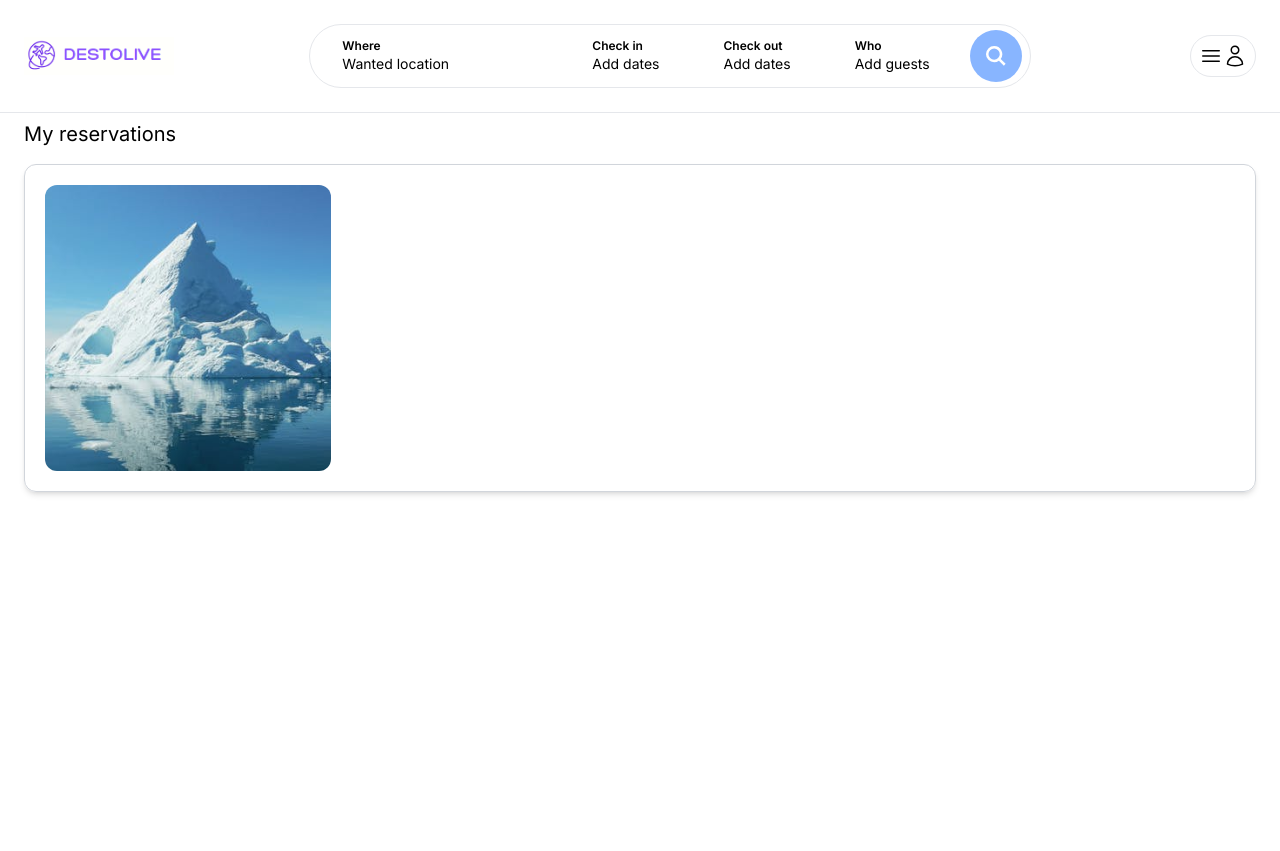
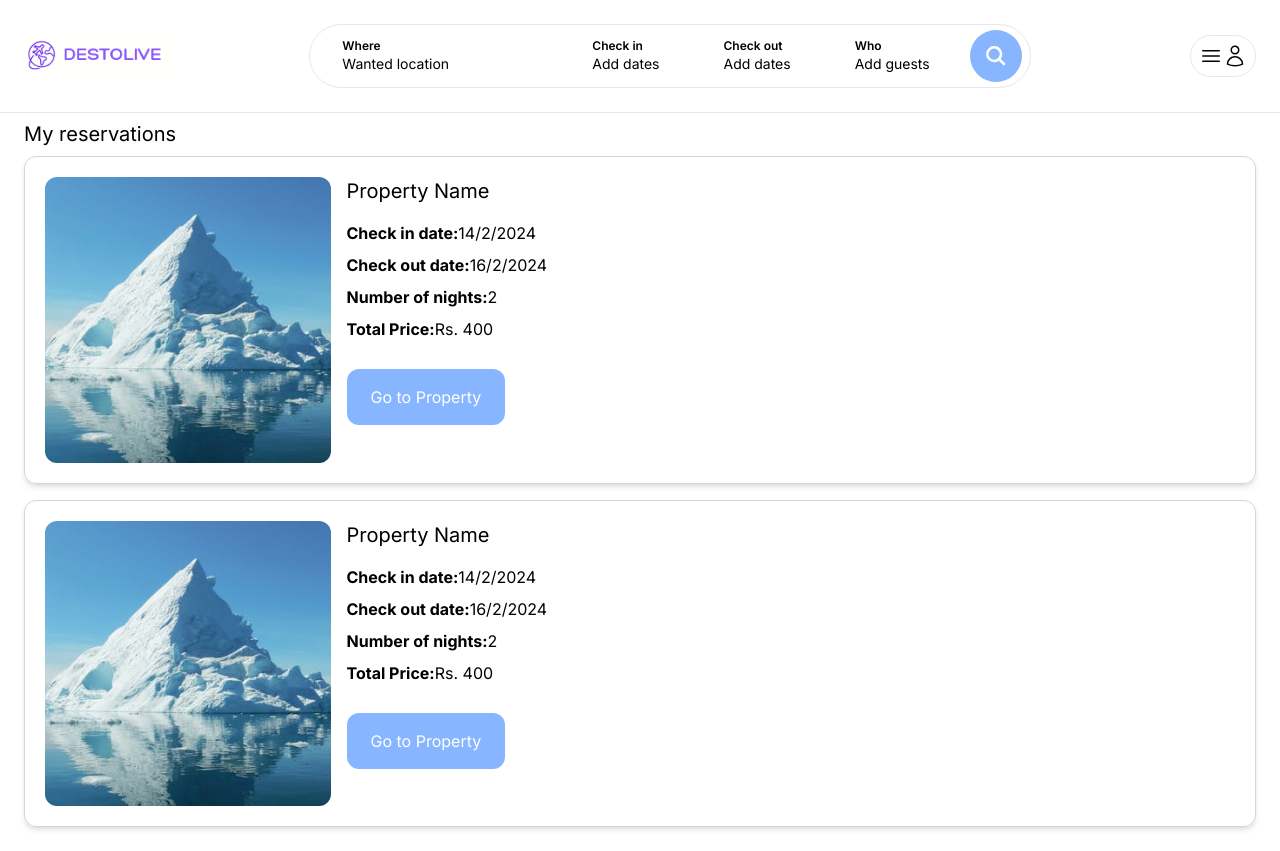
Before and after one commit to Shadowsweep/destolive, a Next.js app: page /myreservations in a window 1280 px wide. Before the commit the page ends 800 px from the top, so only its background shows below. Built offline with nearby package versions, Linux system fonts and the light colour scheme.

Commit message:
inbox page created

```diff
--- /dev/null
+++ b/app/inbox/page.tsx
@@ -0,0 +1,10 @@
+import Image from "next/image"
+import PropertyList from "../components/properties/PropertyList";
+
+const InboxPage  = () => {
+    return (
+      <main className="mt-6 max-w-[1500px] mx-auto px-6 pb-6">
+      <h1 className="mt-4 my-6 mb-2 text-xl">Inbox</h1>
+      </main>
+    )}
+export default InboxPage ;
--- /dev/null
+++ b/app/myproperties/page.tsx
@@ -0,0 +1,16 @@
+import Image from "next/image"
+import PropertyList from "../components/properties/PropertyList";
+
+const MyPropertiesPage  = () => {
+    return (
+      <main className="mt-6 max-w-[1500px] mx-auto px-6 pb-6">
+      <h1 className="mt-4 my-6 mb-2 text-xl">My properties</h1>
+
+      <div className=" grid grid-cols-1 md:grid-cols-3   gap-6  ">
+                     <PropertyList />
+            </div>
+
+      </main>
+      )}
+
+export default  MyPropertiesPage;
--- a/app/myreservations/page.tsx
+++ b/app/myreservations/page.tsx
@@ -1,14 +1,13 @@
 import Image from "next/image"
-import ContactButton from "@/app/components/ContactButton"
-import PropertyList from "@/app/components/properties/PropertyList"
 
 
 const MyReservationsPage  = () => {
     return (
       <main className="mt-6 max-w-[1500px] mx-auto px-6 pb-6">
-      <h1 className="mt-4 mb-2 text-xl">My reservations</h1>
-      <div>
-        <div className="p-5 mt-4 grid grid-cols-4 gap-4 shadow-md border border-gray-300 rounded-xl">
+      <h1 className="mt-4 my-6 mb-2 text-xl">My reservations</h1>
+
+      <div className="space-y-4" >
+        <div className="p-5   grid grid-cols-1  md:grid-cols-4 gap-4 shadow-md border border-gray-300 rounded-xl">
           <div className="col-span-1">
             <div className="relative overflow-hidden aspect-square rounded-xl">
               <Image
@@ -19,8 +18,46 @@
               />
             </div>
           </div>
+
+          <div className=" col-span-1   md:col-span-3 ">
+             <h2 className="mb-4 text-xl "> Property Name </h2>
+             <p className="mb-2"><strong> Check in date:</strong>14/2/2024 </p>
+             <p className="mb-2"><strong> Check out date:</strong>16/2/2024 </p>
+             <p className="mb-2"><strong> Number of nights:</strong>2 </p>
+             <p className="mb-2"><strong> Total Price:</strong>Rs. 400 </p>
+
+               <div className="mt-5  inline-block cursor-pointer py-4 px-6 bg-destolive text-white rounded-xl" >Go to Property</div>
+          </div>
+
         </div>
+
+        <div className="p-5 grid grid-cols-1  md:grid-cols-4 gap-4 shadow-md border border-gray-300 rounded-xl">
+          <div className="col-span-1">
+            <div className="relative overflow-hidden aspect-square rounded-xl">
+              <Image
+                fill
+                alt="Photo beach"
+                src="/arctic.jpeg"
+                className="hover:scale-110 object-cover transition h-full w-full"
+              />
+            </div>
+          </div>
+
+          <div className=" col-span-1   md:col-span-3 ">
+             <h2 className="mb-4 text-xl "> Property Name </h2>
+             <p className="mb-2"><strong> Check in date:</strong>14/2/2024 </p>
+             <p className="mb-2"><strong> Check out date:</strong>16/2/2024 </p>
+             <p className="mb-2"><strong> Number of nights:</strong>2 </p>
+             <p className="mb-2"><strong> Total Price:</strong>Rs. 400 </p>
+
+               <div className="mt-5  inline-block cursor-pointer py-4 px-6 bg-destolive text-white rounded-xl" >Go to Property</div>
+          </div>
+
+        </div>
+
       </div>
+
+
     </main>
     )
 }
```
